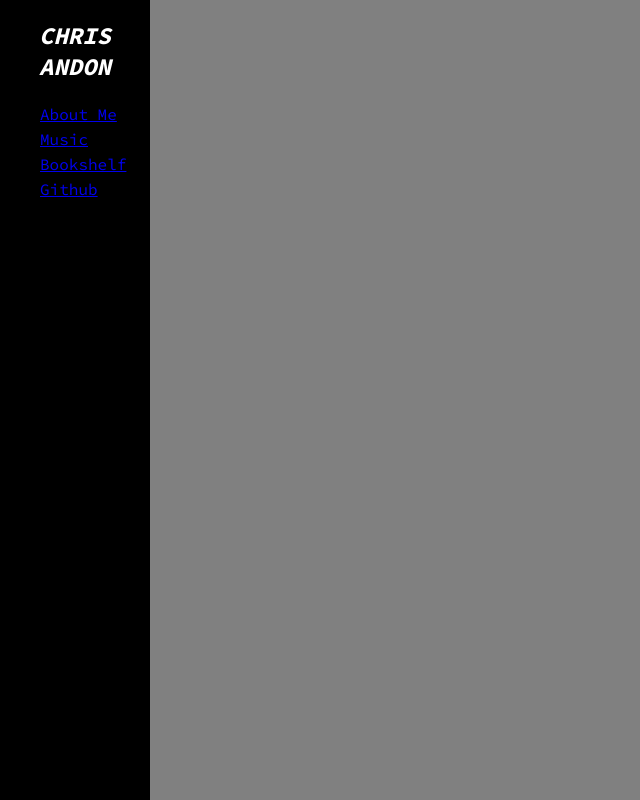
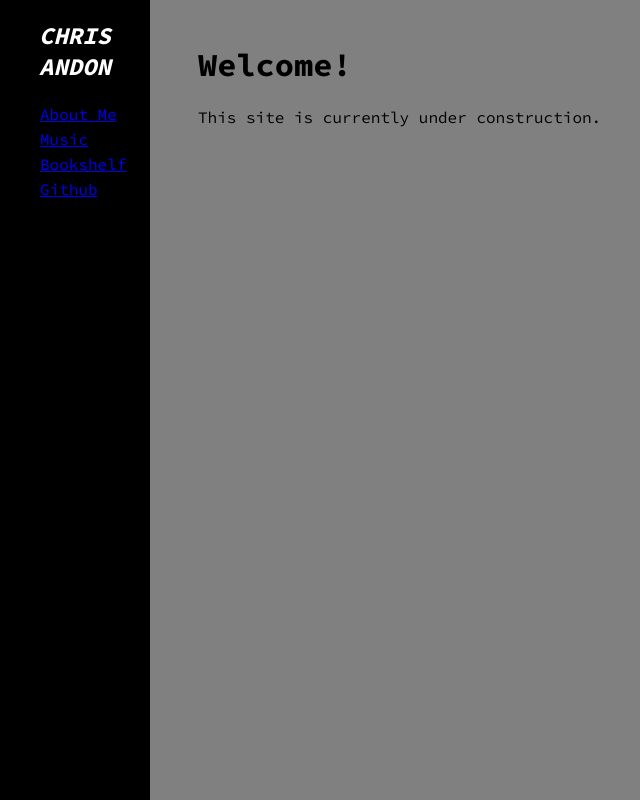
Before and after one commit to 13acid/13acid.github.io, a plain HTML site: page index.html in a window 1280 px wide. Shown: the whole page, without its empty margins (0-640 px from the left). Drawn offline with Linux system fonts and the light colour scheme.

Commit message:
adding under construction text to index.html

```diff
--- a/index.html
+++ b/index.html
@@ -22,5 +22,12 @@
       </ul>
     </nav>
 
+    <div class="main-body">
+      <h1>Welcome!</h1>
+      <p>This site is currently under construction.</p>
+
+
+    </div>
+
   </body>
 </html>
```
